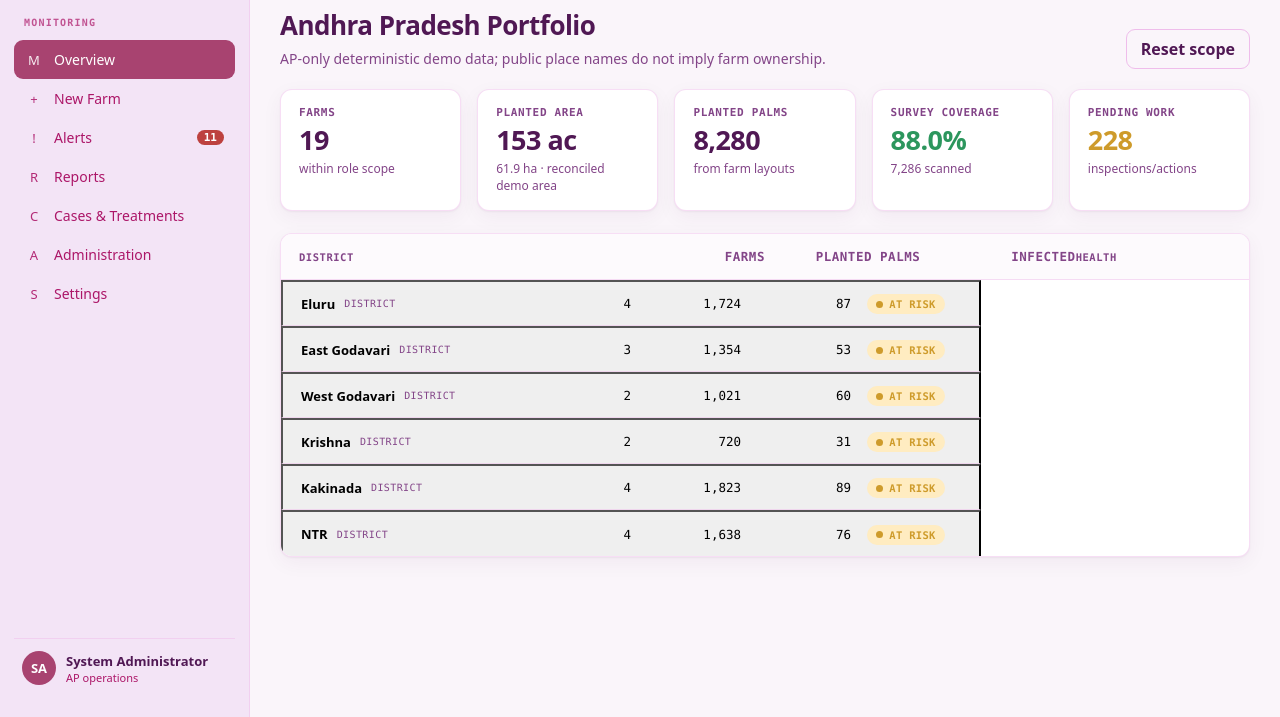
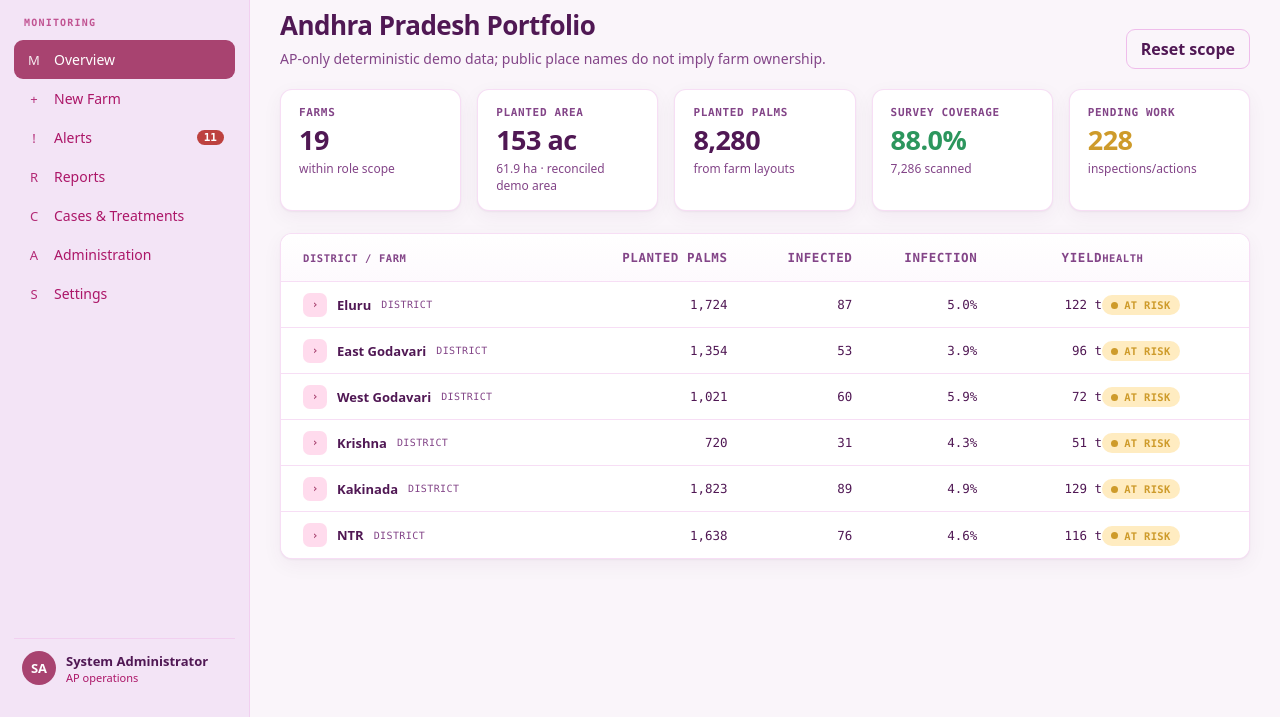
Before and after one commit to vjk7989/oil-palm-1.5-gui, a website: page index.html in a window 1280 px wide. Both pictures are taken after a click on the button "Table". Shown: the part 83-800 px from the top of the page. Drawn offline with nearby package versions, Linux system fonts and the light colour scheme.

Commit message:
Polish overview table view

```diff
--- a/index.html
+++ b/index.html
@@ -105,11 +105,11 @@
     .chev{color:var(--border);font-size:20px}
     .panel{overflow:hidden}
     .paneltitle{font-size:15px;font-weight:700;padding:16px 18px;border-bottom:1px solid var(--bord2);display:flex;align-items:center;justify-content:space-between}
-    .htr{display:grid;grid-template-columns:minmax(220px,2fr) 1fr 1fr 1fr 1fr;align-items:center;padding:0 18px;min-height:46px;border-bottom:1px solid var(--bord2);font-size:13px}
-    .htr:last-child{border-bottom:none}.htr.thead{height:40px;font:600 10.5px var(--font-mono);text-transform:uppercase;letter-spacing:.05em;color:var(--mfg);background:var(--card2)}
-    .htr.frow:hover{background:var(--card2)}
+    .htr{display:grid;grid-template-columns:minmax(290px,2.4fr) 1fr 1fr 1fr 1fr 1fr;align-items:center;padding:0 22px;min-height:46px;border-bottom:1px solid var(--bord2);font-size:13px;color:var(--fg)}
+    .htr:last-child{border-bottom:none}.htr.thead{height:48px;font:700 10.5px var(--font-mono);text-transform:uppercase;letter-spacing:.055em;color:var(--mfg);background:linear-gradient(180deg,var(--card),var(--card2))}
+    .htr.frow{width:100%;border-left:0;border-right:0;border-top:0;background:var(--card);text-align:left;cursor:pointer}.htr.frow:hover,.htr.frow:focus-visible{background:var(--card2);box-shadow:inset 3px 0 0 var(--primary)}.htr.frow.is-expanded{background:var(--card2)}
     .num{font-variant-numeric:tabular-nums;font-family:var(--font-mono);font-size:12.5px;text-align:right}
-    .hname{display:flex;align-items:center;gap:9px;min-width:0}.nm{font-weight:600;white-space:nowrap;overflow:hidden;text-overflow:ellipsis}.lvl{font:10px var(--font-mono);color:var(--mfg);text-transform:uppercase;letter-spacing:.04em}
+    .hname{display:flex;align-items:center;gap:10px;min-width:0}.rowchev{width:24px;height:24px;border-radius:7px;background:var(--primsoft);color:var(--primary);display:inline-grid;place-items:center;font:800 11px var(--font-mono);flex:none}.nm{font-weight:700;white-space:nowrap;overflow:hidden;text-overflow:ellipsis}.lvl{font:10px var(--font-mono);color:var(--mfg);text-transform:uppercase;letter-spacing:.04em}
     .badge{display:inline-flex;align-items:center;gap:6px;font:700 10.5px var(--font-mono);text-transform:uppercase;letter-spacing:.03em;color:var(--c);background:var(--cb);padding:4px 9px;border-radius:20px}
     .badge::before{content:"";width:7px;height:7px;border-radius:50%;background:var(--c)}
     .btn,.btn-ghost{border-radius:9px;font-weight:600}
@@ -838,8 +838,11 @@
       const mm = nodeMetrics(n), cls = hclass(mm.rate);
       return `<button class="railitem ${cls}" data-open="${n.name}"><span class="dot"></span><span><b>${n.name}</b><small>${fmt(mm.totalTrees)} palms · ${fmt(mm.pending)} pending</small></span><span class="railn">${pct(mm.rate)}<small>${hlabel(mm.rate)}</small></span><span class="chev">›</span></button>`;
     }
+    function demoYieldFor(metrics){
+      return Math.round(metrics.totalTrees*.071);
+    }
     function tableView(nodes,level){
-      return `<div class="panel"><div class="htr thead"><span>${level}</span><span class="num">Farms</span><span class="num">Planted palms</span><span class="num">Infected</span><span>Health</span></div>${nodes.map(n=>{const mm=nodeMetrics(n),cls=hclass(mm.rate);return `<button class="htr frow" data-open="${n.name}"><span class="hname"><span class="nm">${n.name}</span><span class="lvl">${level}</span></span><span class="num">${fmt(mm.farms)}</span><span class="num">${fmt(mm.totalTrees)}</span><span class="num">${fmt(mm.infected)}</span><span><em class="badge ${cls}">${hlabel(mm.rate)}</em></span></button>`}).join("")}</div>`;
+      return `<div class="panel data-scroll" role="region" aria-label="${level} portfolio table"><div class="htr thead"><span>${level} / farm</span><span class="num">Planted palms</span><span class="num">Infected</span><span class="num">Infection</span><span class="num">Yield</span><span>Health</span></div>${nodes.map(n=>{const mm=nodeMetrics(n),cls=hclass(mm.rate);return `<button class="htr frow" data-open="${n.name}" aria-label="Open ${n.name} ${level}"><span class="hname"><span class="rowchev">›</span><span class="nm">${n.name}</span><span class="lvl">${level}</span></span><span class="num">${fmt(mm.totalTrees)}</span><span class="num">${fmt(mm.infected)}</span><span class="num">${pct(mm.rate)}</span><span class="num">${fmt(demoYieldFor(mm))} t</span><span><em class="badge ${cls}">${hlabel(mm.rate)}</em></span></button>`}).join("")}</div>`;
     }
     function bindOpen(nodes){
       content.querySelectorAll("[data-open]").forEach(b=>b.addEventListener("click",()=>openNode(nodes.find(n=>n.name===b.dataset.open))));
```
Also changed, not shown: tests/static-check.mjs (+5 -0 lines).
